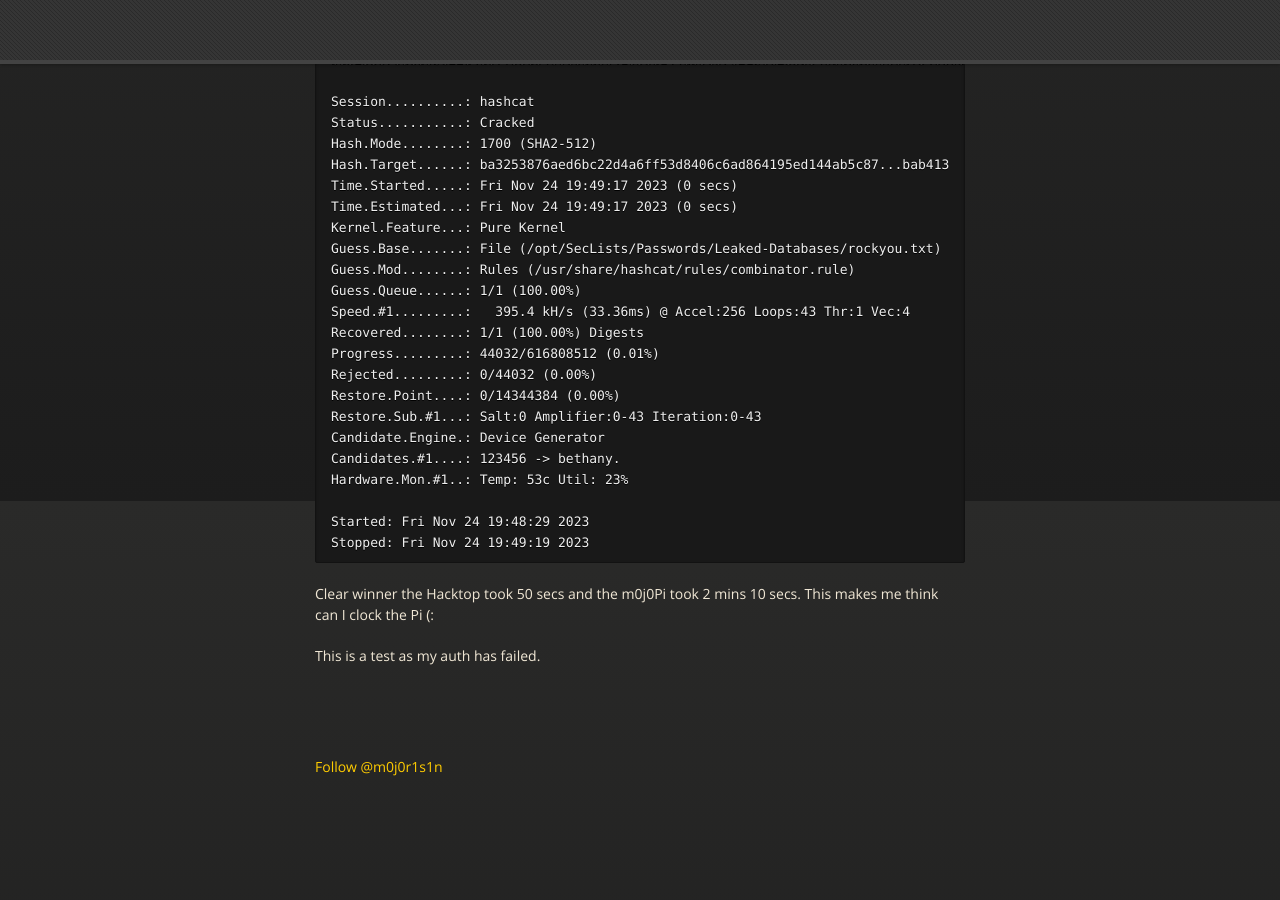
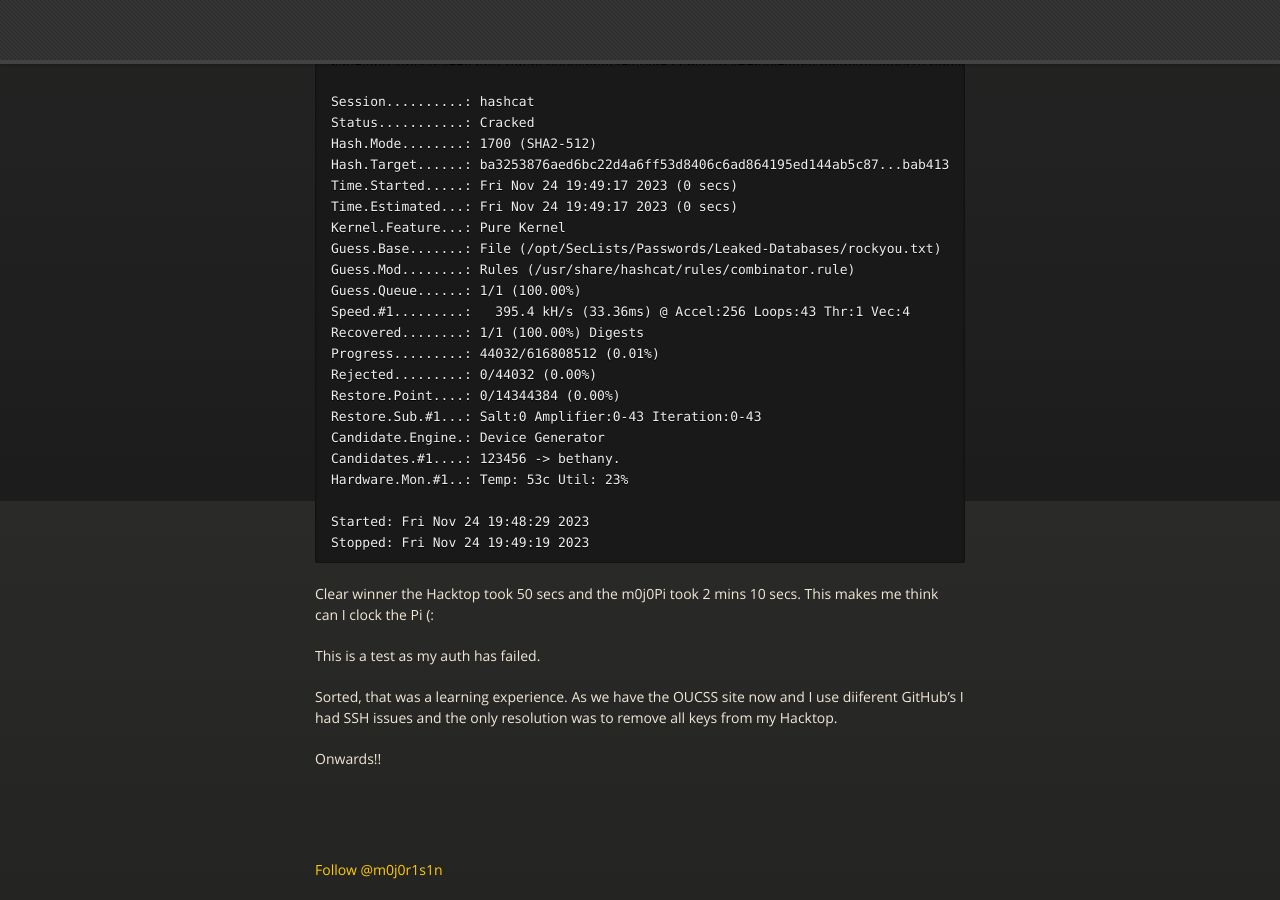
Before and after one commit to m0j0r1s1n/m0j0r1s1n.github.io, a Jekyll site: the page built from _posts/2023-11-24-Raspberry-Pi-Headless-Setup.md, in a window 1280 px wide and 900 px high, scrolled down 6699 px. Built offline with Jekyll 4.4.1, drawn with Linux system fonts in a browser that asks for light colours; before the commit the page ends 7496 px from its top, so only the background shows below that.

Commit message:
Pi post finish and test

```diff
--- a/_posts/2023-11-24-Raspberry-Pi-Headless-Setup.md
+++ b/_posts/2023-11-24-Raspberry-Pi-Headless-Setup.md
@@ -224,3 +224,8 @@
 Clear winner the Hacktop took 50 secs and the m0j0Pi took 2 mins 10 secs. This makes me think can I clock the Pi (:
 
 This is a test as my auth has failed.
+
+Sorted, that was a learning experience. As we have the OUCSS site now and I use diiferent GitHub's I had SSH issues and
+the only resolution was to remove all keys from my Hacktop.
+
+Onwards!!
```
